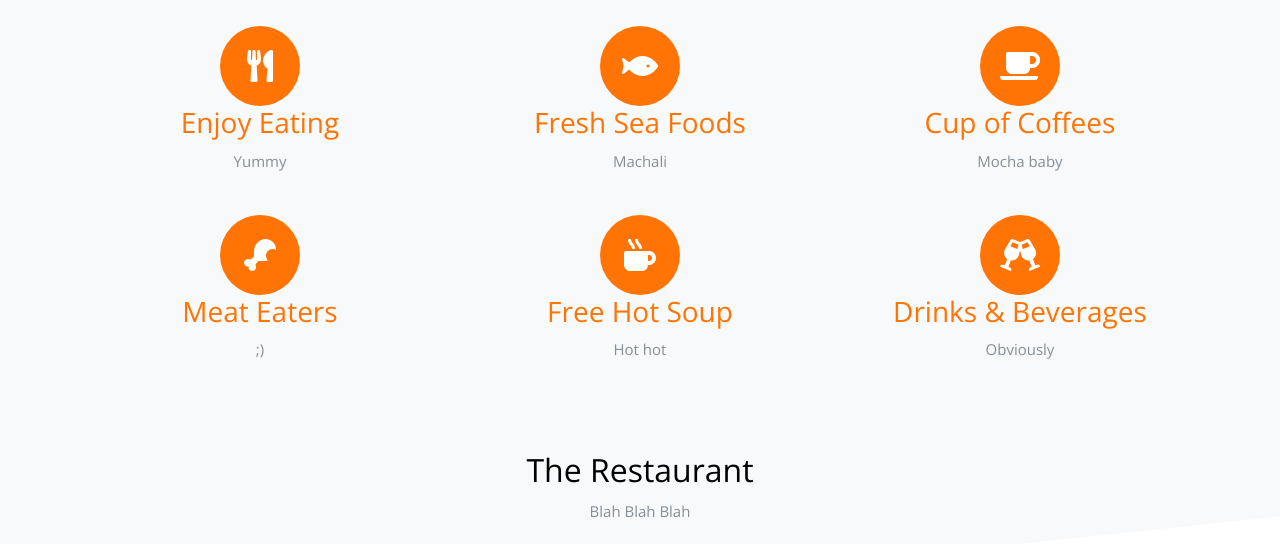
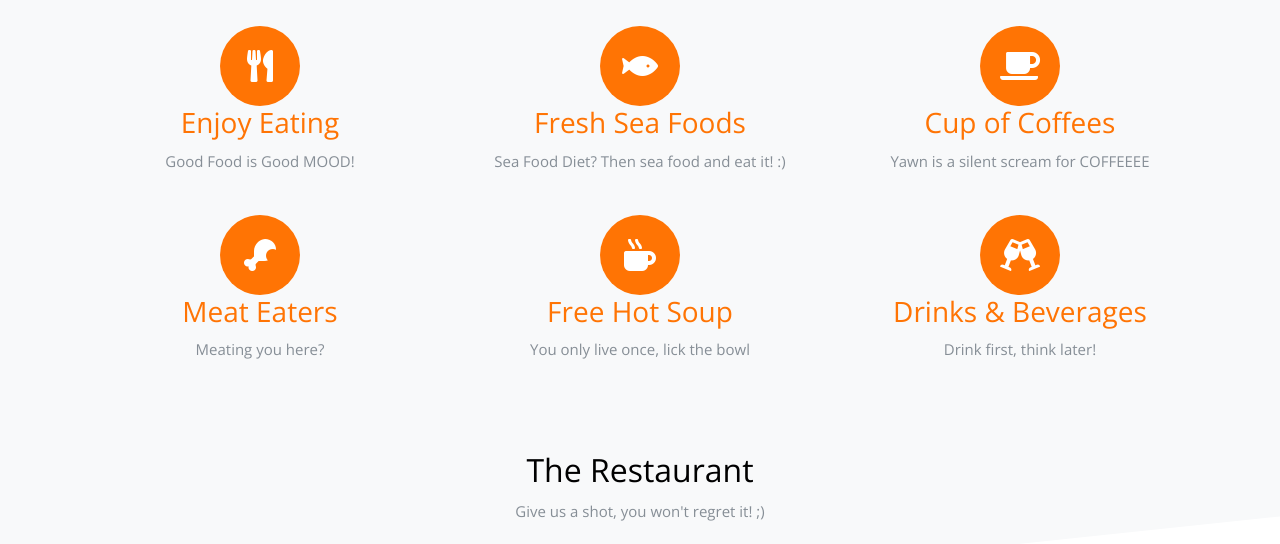
Before and after one commit to parthivi1110/Parthivi, a plain HTML site: page public/index.html in a window 1280 px wide. Shown: the part 428-972 px from the top of the page. Drawn offline with nearby package versions, Linux system fonts and the light colour scheme.

Commit message:
Upadted descriptions

```diff
--- a/public/index.html
+++ b/public/index.html
@@ -55,32 +55,32 @@
           <div class="col-sm-6 mb-4 mb-lg-8 col-lg-4 service-block">
             <span class="wrap-icon"><span class="d-block mb-4"><i class="fas fa-utensils" style="color: white"></i></span></span>
             <h3 class="mb-2 text-primary">Enjoy Eating</h3>
-            <p>Yummy</p>
+            <p>Good Food is Good MOOD!</p>
           </div>
           <div class="col-sm-6 mb-4 mb-lg-8 col-lg-4 service-block">
             <span class="wrap-icon"><span class="d-block mb-4"><i class="fas fa-fish" style="color: white"></i></span></span>
             <h3 class="mb-2 text-primary">Fresh Sea Foods</h3>
-            <p>Machali</p>
+            <p>Sea Food Diet? Then sea food and eat it! :)</p>
           </div>
           <div class="col-sm-6 mb-4 mb-lg-8 col-lg-4 service-block">
             <span class="wrap-icon"><span class="d-block mb-4"><i class="fas fa-coffee" style="color: white"></i></span></span>
             <h3 class="mb-2 text-primary">Cup of Coffees</h3>
-            <p>Mocha baby</p>
+            <p>Yawn is a silent scream for COFFEEEE</p>
           </div>
           <div class="col-sm-6 mb-4 mb-lg-8 col-lg-4 service-block">
             <span class="wrap-icon"><span class="d-block mb-4"><i class="fas fa-drumstick-bite" style="color: white"></i></span></span>
             <h3 class="mb-2 text-primary">Meat Eaters</h3>
-            <p>;)</p>
+            <p>Meating you here?</p>
           </div>
           <div class="col-sm-6 mb-4 mb-lg-8 col-lg-4 service-block">
             <span class="wrap-icon"><span class="d-block mb-4"><i class="fas fa-mug-hot" style="color: white"></i></span></span>
             <h3 class="mb-2 text-primary">Free Hot Soup</h3>
-            <p>Hot hot</p>
+            <p>You only live once, lick the bowl </p>
           </div>
           <div class="col-sm-6 mb-4 mb-lg-8 col-lg-4 service-block">
             <span class="wrap-icon"><span class="d-block mb-4"><i class="fas fa-glass-cheers" style="color: white"></i></span></span>
             <h3 class="mb-2 text-primary">Drinks &amp; Beverages</h3>
-            <p>Obviously</p>
+            <p>Drink first, think later!</p>
           </div>
         </div>
       </div>
@@ -92,7 +92,7 @@
         <div class="row mb-5 justify-content-center" data-aos="fade">
             <div class="col-md-7 text-center heading-wrap">
               <h2 data-aos="fade-up">The Restaurant</h2>
-              <p>Blah Blah Blah</p>
+              <p>Give us a shot, you won't regret it! ;)</p>
             </div>
           </div>
         <div class="row align-items-center">
```
Also changed, not shown: public/home.html (+2 -1 lines), public/user.html (+4 -1 lines).
